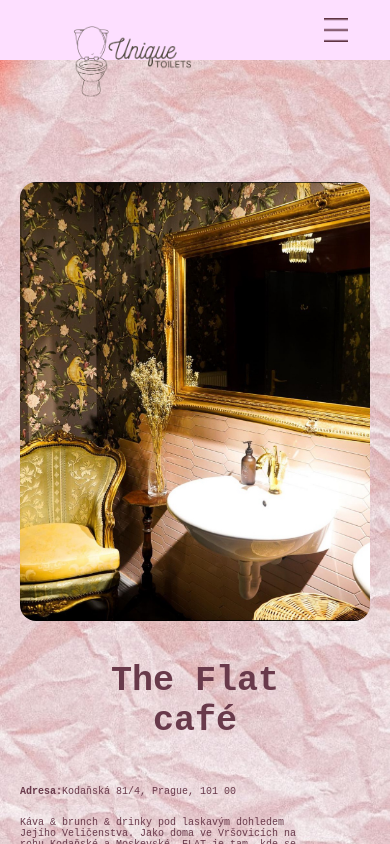
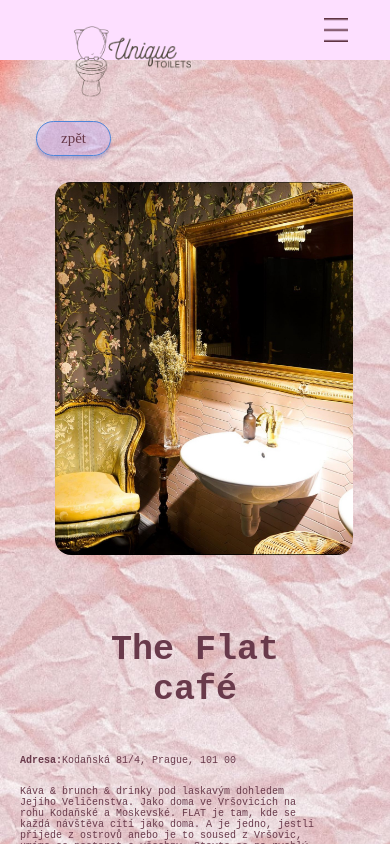
Before and after one commit to barboranovakova/unikatni-zachody, a React (Vite) app: page /map/1 in a window 390 px wide. Shown: the top 844 px of the page. Built offline with nearby package versions, Linux system fonts and the light colour scheme; a web font is replaced by a local one.

Commit message:
oprava css map detail pro desktop

```diff
--- a/api/toillets.json
+++ b/api/toillets.json
@@ -129,8 +129,8 @@
     "reviews": 0,
     "img": "obrazek_alma.jpg",
     "locationGPS": [50.0800981, 14.4165092],
-    "description": "Alma je nový život uprostřed starého města. Avantgardní duše, která po dekádách chátrání ožívá na místě populárního prvorepublikového kina Alma, kam se ještě v šedesátých letech chodilo na Felliniho nebo trezorové filmy. Alma má dlouhou a vrstevnatou historií – jeho unikátní, velkoryse proudící prostory byly v průběhu víc než šesti století existence prvorepublikovým biografem, tiskárnou, kloboučnickou dílnou, barokním sklepením, gotickými domy, konírnou i klepárnou koží. (Odtud ostatně pochází i název ulice, kde se Alma nachází – jirchář je tradiční název pro řemeslníka zabývajícího se zpracováním jemných kůží). Inspiruje nás doba, kdy byla Praha jedním z center evropské kultury a její kavárny zásadní institucí společenského života města, a s radostí vracíme ducha svobody a poctivého řemesla na místo, kde kdysi vzkvétaly.",
-    "unikatnost": "V Almě najdete záchod ve stylu art deco, spojující luxus minulosti s moderní elegancí. Jeho prostorné prostory zdobí pozlacené detaily a elegantní umyvadlo. Každá návštěva tohoto unikátního záchodu je jako cesta časem, přinášející vzrušující atmosféru Almy"
+    "description": "Alma je nový život uprostřed starého města. Avantgardní duše, která po dekádách chátrání ožívá na místě populárního prvorepublikového kina Alma, kam se ještě v šedesátých letech chodilo na Felliniho nebo trezorové filmy. Alma má dlouhou a vrstevnatou historií – jeho unikátní, velkoryse proudící prostory byly v průběhu víc než šesti století existence prvorepublikovým biografem, tiskárnou, kloboučnickou dílnou, barokním sklepením, gotickými domy, konírnou i klepárnou koží. Inspiruje nás doba, kdy byla Praha jedním z center evropské kultury a její kavárny zásadní institucí společenského života města, a s radostí vracíme ducha svobody a poctivého řemesla na místo, kde kdysi vzkvétaly.",
+    "unikatnost": "V Almě najdete záchody v industriálním stylu. Stříbrné prvky používající se na stavbě, tmavé barvy a černý záchod, si zamiluje nejeden milovník designu."
   },
   {
     "id": 13,
--- a/src/pages/MapDetail/MapDetail.css
+++ b/src/pages/MapDetail/MapDetail.css
@@ -1,8 +1,11 @@
 .detail_container img {
-  max-width: 30%;
+  max-width: 85%;
+
   border-radius: 2rem;
-
-
+  align-self: center;
+  margin-top: 20%;
+  margin-left: 20%;
+  margin-bottom: 10%;
 
 }
 
@@ -34,6 +37,7 @@ h3 {
 .text_container-detail {
   display: flex;
   flex-direction: column;
+  max-width: 600px;
 
 }
 
@@ -49,6 +53,8 @@ h3 {
     gap: 30px;
   }
 }
+
+
 
 .text_container h3 {
 
@@ -68,7 +74,7 @@ h3 {
 
 }
 
-.btn_back {
+.zpet {
   background-color: #af9cfb50;
   border: 0.5px solid #4D85D9;
   border-radius: 30px;
@@ -88,7 +94,7 @@ h3 {
   left: 50px;
 }
 
-@media (max-width: 420px) {
+@media (max-width: 640px) {
 
   h3 {
     display: flex;
@@ -112,25 +118,26 @@ h3 {
   }
 
   .detail_container img {
-    max-width: 100%;
+
 
     border-radius: 1rem;
     margin-top: 10%;
+    margin-left: 10%;
   }
 
   .detail_obsah {
     margin: 20px;
-    /* Menší okraje pro mobilní zařízení */
+
     display: flex;
     flex-direction: column;
-    /* Změna směru na sloupec pro mobilní zařízení */
+
   }
 
   .detail_container {
     height: auto;
-    /* Výška auto pro lepší skrolování */
+
     background-size: cover;
-    /* Změna na cover pro lepší pokrytí pozadí */
+
     background-repeat: no-repeat;
     display: flex;
     flex-direction: column;
--- a/src/pages/MapDetail/MapDetail.jsx
+++ b/src/pages/MapDetail/MapDetail.jsx
@@ -21,7 +21,7 @@ export const MapDetail = () => {
     <>
       {cafeDetail ? (
         <div className="detail_container">
-          <button onClick={handleClick} className="btn_back">
+          <button onClick={handleClick} className="zpet">
             zpět
           </button>
 
--- a/src/pages/Quiz/Quiz.jsx
+++ b/src/pages/Quiz/Quiz.jsx
@@ -9,15 +9,15 @@ import 'https://cdn.jsdelivr.net/npm/canvas-confetti@1.9.3/dist/confetti.browser
 
 const questions = [
   {
-    question: 'Jakou mate dneska náladu?',
-    options: ['nic moc', 'v pohodě', 'zlobiva'],
+    question: 'Jakou máte dneska náladu?',
+    options: ['nic moc', 'v pohodě', 'zlobivou'],
   },
   {
-    question: 'Vyberte si barvu ??',
+    question: 'Jaká je vaše oblíbená barva?',
     options: ['bíla', 'červená', 'modrá'],
   },
   {
-    question: 'Vyberte si kuchyň ?',
+    question: 'Vyberte si svoji oblíbenou kuchyni:',
     options: ['italská', 'česká', 'asijská'],
   },
 ];
```
